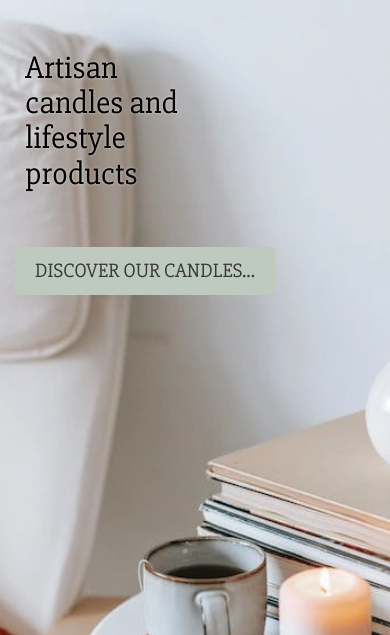
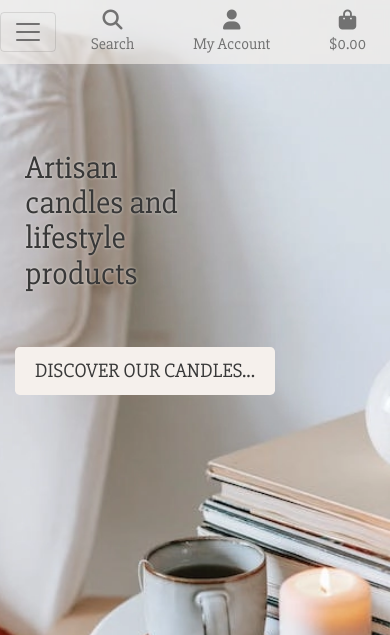
Before and after one commit to JeffreyBull76/CI_project5, a Django app: page / in a window 390 px wide. Shown: the top 635 px of the page. Run offline with Django 3.2, Linux system fonts and the light colour scheme; a user stored in the database is signed in; some libraries are stand-ins or nearby versions.

Commit message:
add mobile and drop down nav

```diff
--- a/static/css/base.css
+++ b/static/css/base.css
@@ -11,15 +11,17 @@ html {
 }
 
 .splash-text {
-    padding: 50px 0 0 10px;
+    padding: 150px 0 0 10px;
     font-size: 2rem;
-    color: black !important;
+    color: #383838 !important;
     line-height: 1.1;
     text-shadow: 0 0 3px #f5f0ecab;
 }
 
 .bg-nav {
     background-color: #DCDBDC;
+    height: 130px;
+    padding-bottom: 15px;
 }
 
 .bg-searchbox {
@@ -59,11 +61,10 @@ body {
 }
 
 .call-to-action-button {
-    background: #BEC9BF;
+    background: #F5F0EC;
     color: #383838;
     min-width: 260px;
 }
-
 
 .call-to-action-button:hover,
 .call-to-action-button:active,
@@ -81,6 +82,21 @@ body {
 
 .border-black {
     border: 1px solid black !important;
+}
+
+/* dropdown and dropdown nav menu */
+
+.navbar-expand-lg {
+    background-color: #f5f0ec9c
+}
+
+.navbar {
+    padding: 0;
+}
+
+.dropdown-menu {
+    background: #f5f0ec9c;
+    min-width: 0;
 }
 
 /* -------------------------------- Media Queries */
--- a/templates/base.html
+++ b/templates/base.html
@@ -53,6 +53,7 @@
           <h2 class="logo-font my-0 title-font"><strong>Bull & Sea</strong> </h2>
         </a>
       </div>
+
       <div class="col-12 col-lg-4 my-auto py-1 py-lg-0">
         <form method="GET" action="">
           <div class="input-group w-100">
@@ -107,7 +108,23 @@
           </li>
         </ul>
       </div>
+
+
     </div>
+    <div class="row">
+      <nav class="navbar navbar-expand-lg navbar-light w-100">
+          <button class="navbar-toggler" type="button" data-toggle="collapse" data-target="#main-nav" aria-controls="main-nav" aria-expanded="false" aria-label="Toggle navigation">
+              <span class="navbar-toggler-icon"></span>
+          </button>
+          {% include 'includes/mobile-top-header.html' %}
+          {% include 'includes/main-nav.html' %}
+      </nav>
+  </div>
+  <!-- <div id="delivery-banner" class="row text-center">
+      <div class="col bg-black text-white">
+          <h4 class="logo-font my-1">Free delivery on orders over ${{ free_shipping_threshold }}!</h4>
+      </div>
+  </div> -->
   </header>
 
   {% if messages %}
--- /dev/null
+++ b/templates/includes/main-nav.html
@@ -0,0 +1,25 @@
+<div class="collapse navbar-collapse" id="main-nav">
+    <ul class="navbar-nav w-auto mx-auto">
+
+        <li class="nav-item dropdown">
+            <a class="logo-font font-weight-bold nav-link text-base mr-5" href="#" id="candles-link" data-toggle="dropdown" aria-haspopup="true" aria-expanded="false">
+                Candles
+            </a>
+            <div class="dropdown-menu border-0" aria-labelledby="candles-link">
+                <a href="" class="dropdown-item">By Price</a>
+                <a href="" class="dropdown-item ">By Rating</a>
+            </div>
+        </li>
+
+        <li class="nav-item dropdown">
+            <a class="logo-font font-weight-bold nav-link text-base mr-5" href="#" id="lifestyle-link" data-toggle="dropdown" aria-haspopup="true" aria-expanded="false">
+                Lifestyle
+            </a>
+            <div class="dropdown-menu border-0" aria-labelledby="clothing-link">
+                <a href="" class="dropdown-item">By Price</a>
+                <a href="" class="dropdown-item ">By Rating</a>
+            </div>
+        </li>
+
+    </ul>
+</div>
--- /dev/null
+++ b/templates/includes/mobile-top-header.html
@@ -0,0 +1,56 @@
+<li class="list-inline-item">
+    <a class="text-base nav-link d-block d-lg-none" href="#" id="mobile-search" data-toggle="dropdown" aria-haspopup="true" aria-expanded="false">
+        <div class="text-center">
+            <div><i class="fas fa-search fa-lg"></i></div>
+            <p class="my-0">Search</p>
+        </div>
+    </a>
+    <div class="dropdown-menu border-0 w-100 p-3 rounded-0 my-0" aria-labelledby="mobile-search">
+        <form class="form" method="GET" action="">
+            <div class="input-group w-100">
+                <input class="form-control border border-black rounded-0" type="text" name="q" placeholder="Search our site">
+                <div class="input-group-append">
+                    <button class="form-control form-control btn btn-black border border-black rounded-0" type="submit">
+                        <span class="icon">
+                            <i class="fas fa-search"></i>
+                        </span>
+                    </button>
+                </div>
+            </div>
+        </form>
+    </div>
+</li>
+<li class="list-inline-item dropdown">
+    <a class="text-base nav-link d-block d-lg-none" href="#" id="user-options" data-toggle="dropdown" aria-haspopup="true" aria-expanded="false">
+        <div class="text-center">
+            <div><i class="fas fa-user fa-lg"></i></div>
+            <p class="my-0">My Account</p>
+        </div>
+    </a>
+    <div class="dropdown-menu border-0" aria-labelledby="user-options">
+        {% if request.user.is_authenticated %}
+            {% if request.user.is_superuser %}
+                <a href="{% url 'account_logout' %}" class="dropdown-item">Product Management</a>
+            {% endif %}
+            <a href="{% url 'profile' %}" class="dropdown-item">My Profile</a>
+            <a href="{% url 'account_logout' %}" class="dropdown-item">Logout</a>
+        {% else %}
+            <a href="{% url 'account_signup' %}" class="dropdown-item">Register</a>
+            <a href="{% url 'account_login' %}" class="dropdown-item">Login</a>
+        {% endif %}
+    </div>
+</li>
+<li class="list-inline-item">
+    <a class="{% if grand_total %}text-primary font-weight-bold{% else %}text-base{% endif %} nav-link d-block d-lg-none" href="">
+        <div class="text-center">
+            <div><i class="fas fa-shopping-bag fa-lg"></i></div>
+            <p class="my-0">
+                {% if grand_total %}
+                    ${{ grand_total|floatformat:2 }}
+                {% else %}
+                    $0.00
+                {% endif %}
+            </p>
+        </div>
+    </a>
+</li>
```
